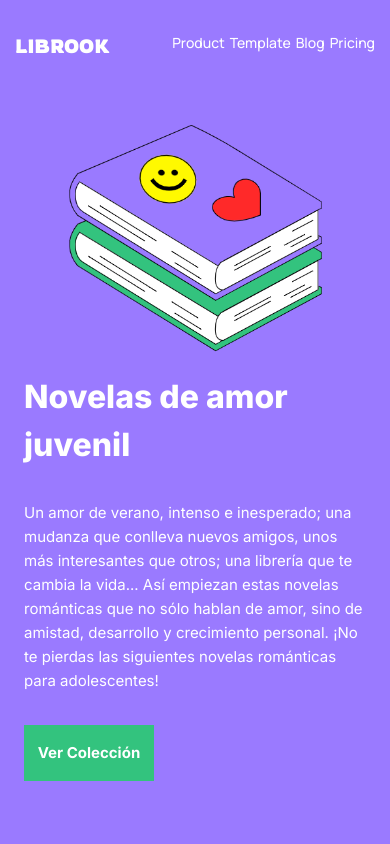
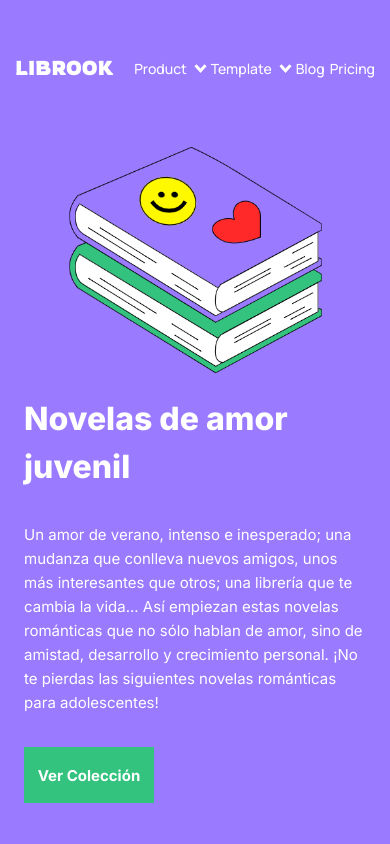
Before and after one commit to DataforumPractice/librook, a plain HTML site: page index.html in a window 390 px wide. Shown: the top 844 px of the page. Drawn offline with nearby package versions, Linux system fonts and the light colour scheme.

Commit message:
fix aR, upd header

```diff
--- a/index.html
+++ b/index.html
@@ -23,9 +23,9 @@
         <header class="header">
             <div class="header__conteiner">
                 <a href="#" class="header__logo">LIBROOK</a>
-                <nav class="header__nav-list">
-                    <a href="#" class="nav__item">Product</a>
-                    <a href="#" class="nav__item">Template</a>
+                <nav class="header__nav nav">
+                    <a href="#" class="nav__item --dropdown">Product</a>
+                    <a href="#" class="nav__item --dropdown">Template</a>
                     <a href="#" class="nav__item">Blog</a>
                     <a href="#" class="nav__item">Pricing</a>
                 </nav>
--- a/styles/modules/analytics.css
+++ b/styles/modules/analytics.css
@@ -3,6 +3,7 @@
     width: 100%;
     max-width: 300px;
     aspect-ratio: 300/170;
+    margin: 0 auto;
 }
 
 .card__image.--comp{
@@ -41,8 +42,11 @@
 
 
 
-[class*="__card"] {
+.card {
     background-color: #fff;
+    padding: 32px 24px;
+    display: flex;
+    gap: 24px;
 }
 
 .row{
@@ -52,31 +56,30 @@
 .analytics__row {
     gap: 24px;
     justify-content: space-between;
+    align-items: stretch;
     background-color: #33C37E;
-    width: 1130px;
+    width: 100%;
     height: auto;
 }
 
 .analytics__column {
     display: flex;
     flex-direction: column;
+    flex: 1 0 auto;
     gap: 24px;
     background-color: #33C37E;
 }
 
 .analytics__card.--single {
-    width: 340px;
-    aspect-ratio: 350/480;
     display: flex;
     flex-direction: column;
-    justify-content: center;
+    align-items: start;
     gap: 25px;
-    padding: 24px;
+    max-width: 350px;
+    width: 100%;
 }
 
 .analytics__card {
-    width: 760px;
-    aspect-ratio: 760/230;
     display: flex;
     justify-content: center;
     padding: 24px;
@@ -145,6 +148,10 @@
         align-items: center;
     }
 
+    .card.--single {
+        max-width: 100%;
+    }
+
     .analytics__column {
         width: 100%;
     }
--- a/styles/modules/header.css
+++ b/styles/modules/header.css
@@ -2,7 +2,7 @@
     background-color: #9A7AFF;
     color: white;
     display: flex;
-    padding-top: 2rem;
+    padding-top: 53px;
     width: 100%;
 
 }
@@ -13,27 +13,46 @@
 }
 
 .header__logo {
-    font-size: 1.2rem;
+    font-size: 20px;
     font-weight: bold;
     color: white;
     font-family: Rowdies;
 }
 
-.header__nav-list {
+.header__nav {
     display: flex;
-    gap: 1rem;
+    gap: 32px;
+    align-items: center;
+}
+
+.nav__item {
+    color: white;
+    font-weight: 500;
+    transition: color 0.3s ease;
+    position: relative;
+
 
 }
 
-.nav__item {
+.nav__item.--dropdown{
+    margin-right: 19px;
+    &::after {
+        content: "";
+        width: 20px;
+        aspect-ratio: 70/38;
+        background-image: url(../../img/drop.svg);
+        background-size: contain;
+        background-position: center;
+        background-repeat: no-repeat;
+        position: absolute;
+        top: calc(50% - (20px * 38 / 70 / 2));
+        right: -24px;
 
-    color: white;
-    font-weight: 500;
-    transition: color 0.3s ease;
+    }
 }
 
 @media (max-width: 770px) {
-    .header__nav-list {
+    .header__nav {
         gap: 5px;
 
     }
```
Also changed, not shown: img/drop.svg (added).
